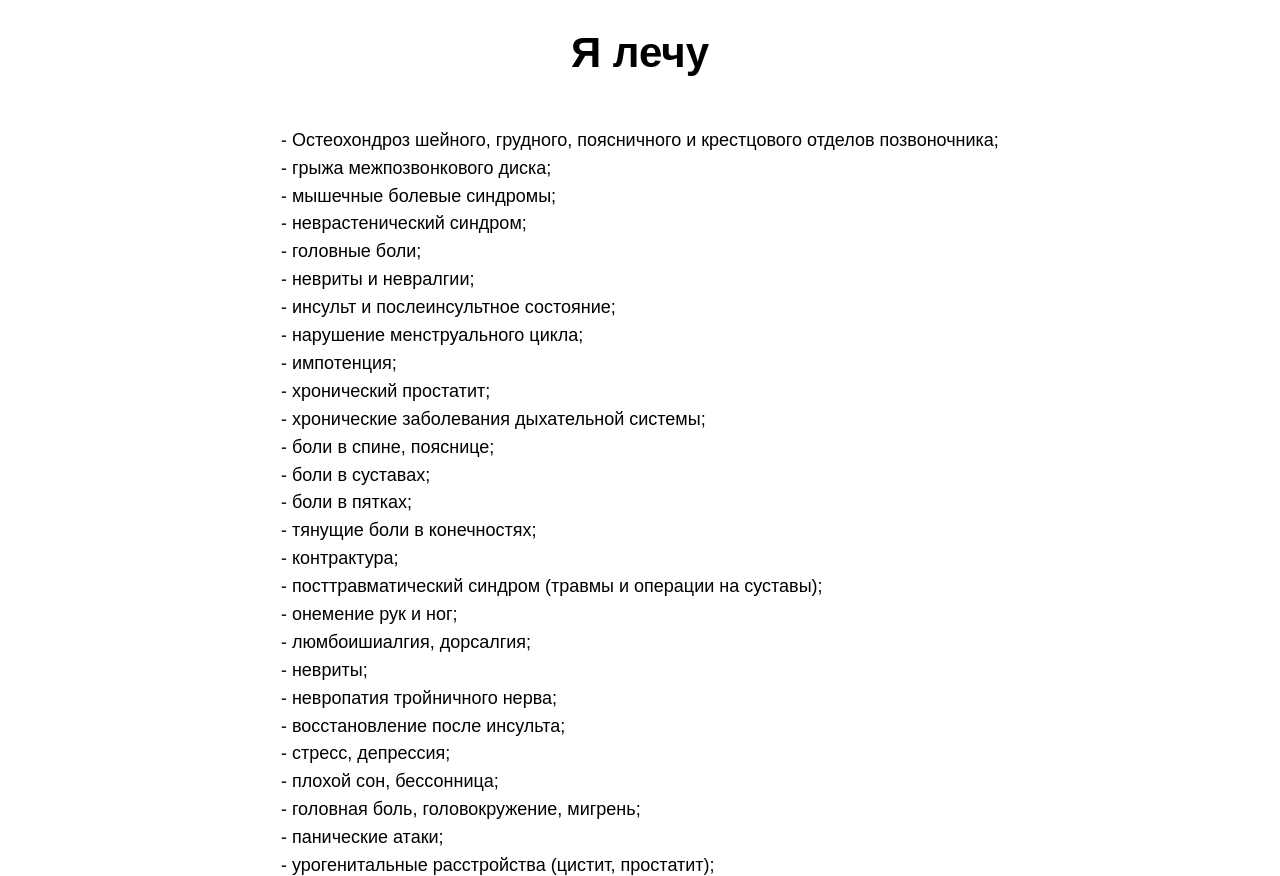
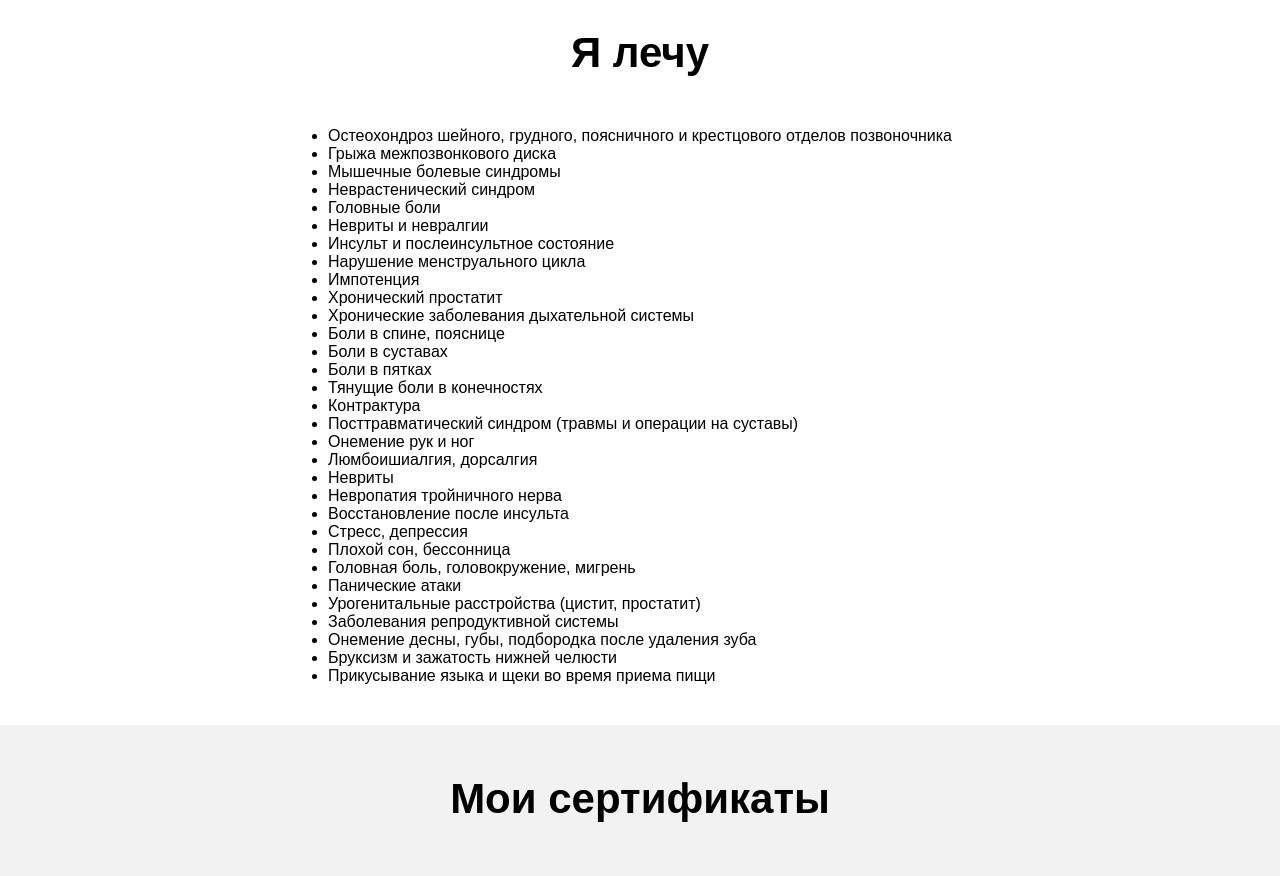
Before and after one commit to AlsuGai/FU_GAN, a website built with Vite: page index.html in a window 1280 px wide. Shown: the part 2780-3656 px from the top of the page. Built offline with nearby package versions, Linux system fonts and the light colour scheme; files whose address does not match are found by name.

Commit message:
fix text-indent

```diff
--- a/assets/style/_about.scss
+++ b/assets/style/_about.scss
@@ -72,9 +72,10 @@
   .about-photo {
     // width: 100%;
     // max-height: 65vh;
-    padding: 0.9rem;
+    padding: 0rem;
   }
   .about-info {
-    text-indent: 1rem;
+    text-indent: 1.5rem;
+    padding: 0rem;
   }
 }
--- a/index.html
+++ b/index.html
@@ -49,7 +49,9 @@
         <div class="burger__social">
           <a
             href="https://api.whatsapp.com/send/?phone=79160775080&text&type=phone_number&app_absent=0"
-            ><img src="assets/images/icons/whatsapp.svg" alt="Написать по whatsapp"
+            ><img
+              src="assets/images/icons/whatsapp.svg"
+              alt="Написать по whatsapp"
           /></a>
           <a href="https://t.me/+Gj4n5LkhqWY2YzFi"
             ><img
@@ -181,40 +183,42 @@
       </section>
       <section class="treatment" id="treatment">
         <h2>Я лечу</h2>
-        <p>
-          ⁃ Остеохондроз шейного, грудного, поясничного и крестцового отделов
-          позвоночника; <br />
-          ⁃ грыжа межпозвонкового диска; <br />
-          ⁃ мышечные болевые синдромы; <br />
-          ⁃ неврастенический синдром; <br />
-          ⁃ головные боли; <br />
-          ⁃ невриты и невралгии; <br />
-          ⁃ инсульт и послеинсультное состояние; <br />
-          ⁃ нарушение менструального цикла; <br />
-          ⁃ импотенция; <br />
-          ⁃ хронический простатит; <br />
-          ⁃ хронические заболевания дыхательной системы; <br />
-          ⁃ боли в спине, пояснице; <br />
-          ⁃ боли в суставах; <br />
-          ⁃ боли в пятках; <br />
-          ⁃ тянущие боли в конечностях; <br />
-          ⁃ контрактура; <br />
-          ⁃ посттравматический синдром (травмы и операции на суставы); <br />
-          ⁃ онемение рук и ног; <br />
-          ⁃ люмбоишиалгия, дорсалгия; <br />
-          ⁃ невриты; <br />
-          ⁃ невропатия тройничного нерва; <br />
-          ⁃ восстановление после инсульта; <br />
-          ⁃ стресс, депрессия; <br />
-          ⁃ плохой сон, бессонница; <br />
-          ⁃ головная боль, головокружение, мигрень; <br />
-          ⁃ панические атаки; <br />
-          ⁃ урогенитальные расстройства (цистит, простатит); <br />
-          ⁃ заболевания репродуктивной системы; <br />
-          ⁃ онемение десны, губы, подбородка после удаления зуба; <br />
-          ⁃ бруксизм и зажатость нижней челюсти; <br />
-          ⁃ прикусывание языка и щеки во время приёма пищи.
-        </p>
+        <ul>
+          <li>
+            Остеохондроз шейного, грудного, поясничного и крестцового отделов
+            позвоночника
+          </li>
+          <li>Грыжа межпозвонкового диска</li>
+          <li>Мышечные болевые синдромы</li>
+          <li>Неврастенический синдром</li>
+          <li>Головные боли</li>
+          <li>Невриты и невралгии</li>
+          <li>Инсульт и послеинсультное состояние</li>
+          <li>Нарушение менструального цикла</li>
+          <li>Импотенция</li>
+          <li>Хронический простатит</li>
+          <li>Хронические заболевания дыхательной системы</li>
+          <li>Боли в спине, пояснице</li>
+          <li>Боли в суставах</li>
+          <li>Боли в пятках</li>
+          <li>Тянущие боли в конечностях</li>
+          <li>Контрактура</li>
+          <li>Посттравматический синдром (травмы и операции на суставы)</li>
+          <li>Онемение рук и ног</li>
+          <li>Люмбоишиалгия, дорсалгия</li>
+          <li>Невриты</li>
+          <li>Невропатия тройничного нерва</li>
+          <li>Восстановление после инсульта</li>
+          <li>Стресс, депрессия</li>
+          <li>Плохой сон, бессонница</li>
+          <li>Головная боль, головокружение, мигрень</li>
+          <li>Панические атаки</li>
+          <li>Урогенитальные расстройства (цистит, простатит)</li>
+          <li>Заболевания репродуктивной системы</li>
+          <li>Онемение десны, губы, подбородка после удаления зуба</li>
+          <li>Бруксизм и зажатость нижней челюсти</li>
+          <li>Прикусывание языка и щеки во время приема пищи</li>
+        </ul>
       </section>
       <section class="certificate-container" id="certificates">
         <h2>Мои сертификаты</h2>
```
Also changed, not shown: assets/images/certificate/certificate_11.jpg.
